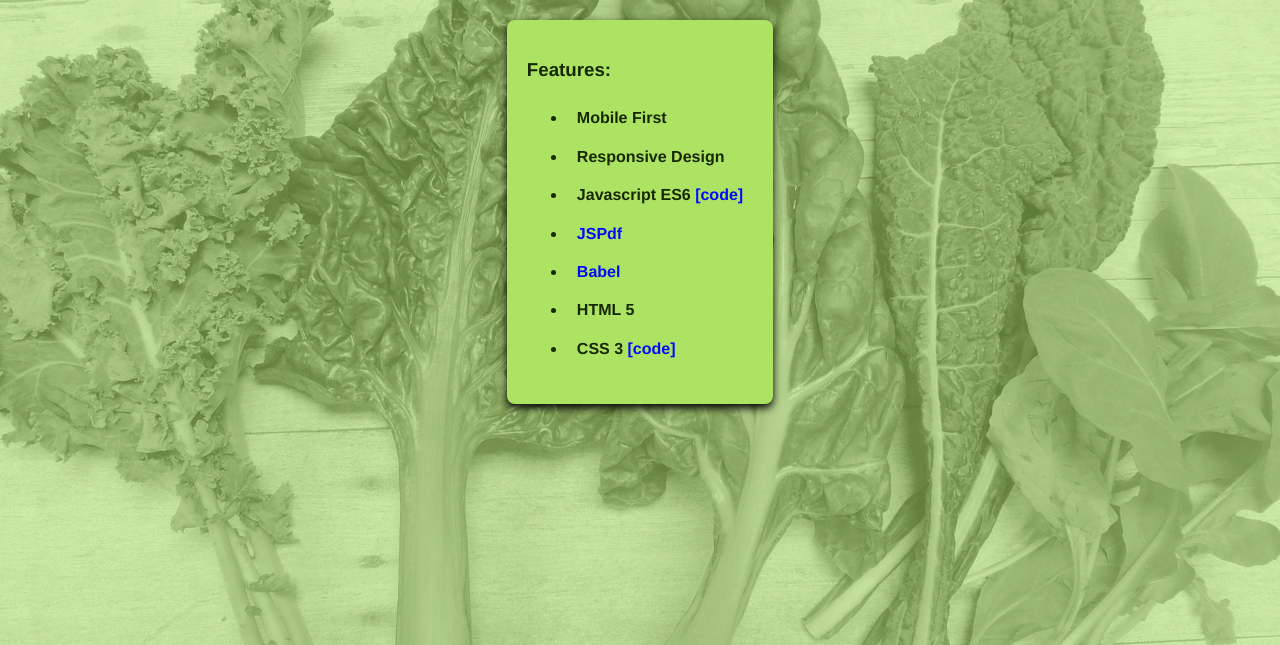
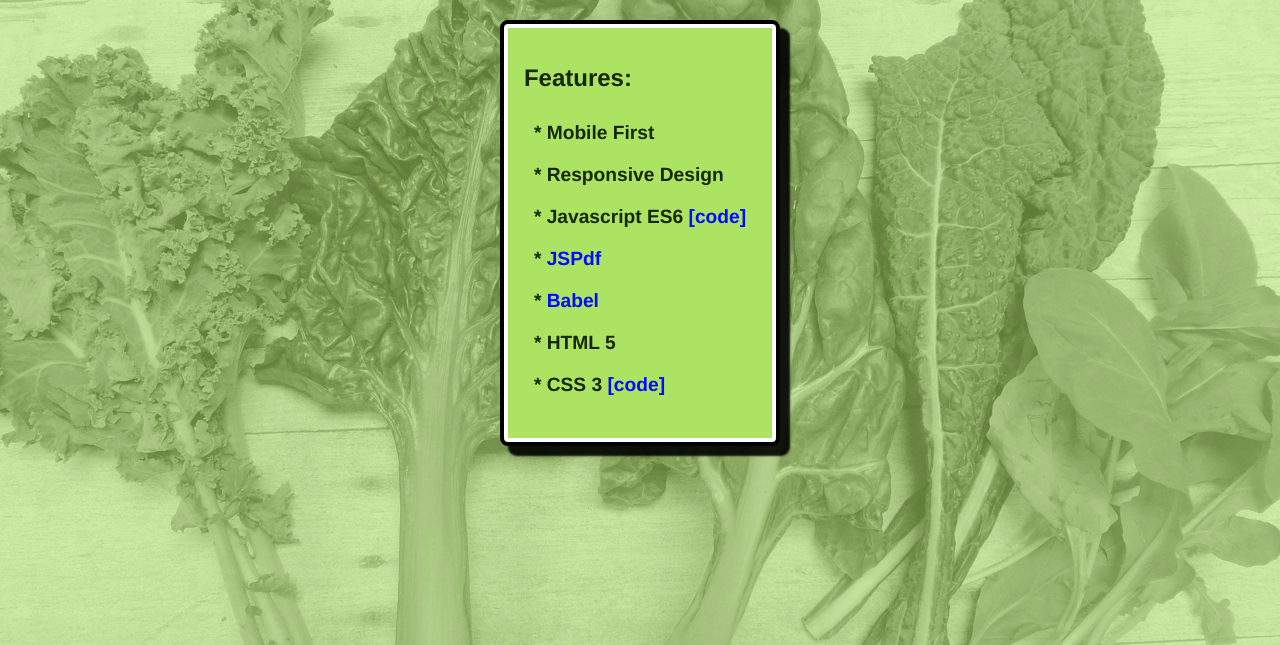
Before and after one commit to brandon-wallace/saladgenerator, a website: page about.html in a window 1280 px wide. Shown: the part 155-800 px from the top of the page. Drawn offline with Linux system fonts and the light colour scheme.

Commit message:
Style div better
The div on the about and contact page have been styled the same
as the button to be have a more consistant look throughout the
website.

```diff
--- a/about.html
+++ b/about.html
@@ -35,15 +35,15 @@
 
       <div class="about-info">
 
-        <h3>Features:</h3>
+        <h2>Features:</h2>
         <ul>
-          <li>Mobile First</li>
-          <li>Responsive Design</li>
-          <li>Javascript ES6 <a href="https://github.com/iambw/simple_salad_recipe_generator/blob/master/js/script.js">[code]</a></li>
-          <li><a href="https://parall.ax/products/jspdf">JSPdf</a></li>
-          <li><a href="https://babeljs.io/docs/en/">Babel</a></li>
-          <li>HTML 5</li>
-          <li>CSS 3 <a href="https://github.com/iambw/simple_salad_recipe_generator/blob/master/css/style.css">[code]</a></li>
+          <li>&#42; Mobile First</li>
+          <li>&#42; Responsive Design</li>
+          <li>&#42;	Javascript ES6 <a href="https://github.com/iambw/simple_salad_recipe_generator/blob/master/js/script.js">[code]</a></li>
+          <li>&#42; <a href="https://parall.ax/products/jspdf">JSPdf</a></li>
+          <li>&#42; <a href="https://babeljs.io/docs/en/">Babel</a></li>
+          <li>&#42; HTML 5</li>
+          <li>&#42; CSS 3 <a href="https://github.com/iambw/simple_salad_recipe_generator/blob/master/css/style.css">[code]</a></li>
         </ul>
       </div>
 
--- a/css/style.css
+++ b/css/style.css
@@ -324,11 +324,19 @@ button:hover {
   font-weight: bold;
   border-radius: 8px;
   background-color: #ADE362;
-	box-shadow: 0 4px 9px #000000;
+  border: 4px solid #000000;
+  box-shadow: inset 0 0 0 4px #FFFFFF,
+                    9px 9px 2px 1px rgba(0, 0, 0, .9);
+}
+
+.about-info ul {
+  padding-left: 0;
+  list-style-type: none;
 }
 
 .about-info li {
   padding: 10px;
+  font-size: 1.2rem;
 }
 
 .about-info a {
@@ -355,7 +363,9 @@ button:hover {
   font-weight: bold;
   border-radius: 8px;
   background-color: #ADE362;
-  box-shadow: 0 4px 9px #000;
+  border: 4px solid #000000;
+  box-shadow: inset 0 0 0 4px #FFFFFF,
+                    9px 9px 2px 1px rgba(0, 0, 0, .9);
 }
 
 .contact-page {
@@ -364,6 +374,10 @@ button:hover {
   background-position: center;
   background-repeat: no-repeat;
   background-image: url('../images/spinach_leaves.jpg');
+}
+
+.contact-name {
+  font-size: 1.9rem;
 }
 
 my-email::after {
```
Also changed, not shown: contact.html (+1 -1 lines).
